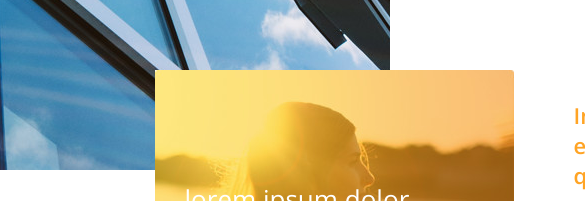
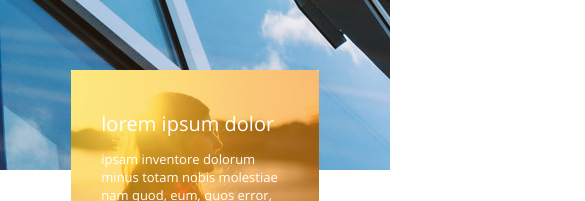
Before and after one commit to cysayuri/desafio-front, a plain HTML site: page index.html in a window 390 px wide. Shown: the part 580-781 px from the top of the page, 585 px wide, since content can reach past the window. Drawn offline with nearby package versions, Linux system fonts and the light colour scheme; a web font is replaced by a local one.

Commit message:
Responsividade | Conteúdo completo

```diff
--- a/index.html
+++ b/index.html
@@ -53,8 +53,8 @@
         <section class="content">
             <div class="boxes">
                 <div class="boxes__item boxes__item--left">
-                    <div class="boxes__img">
-                        <img src="./assets/images/sol.jpg" alt="Descrição da caixa do Sol" alt="Descrição da caixa do Sol">
+                    <div class="boxes__image">
+                        <img src="./assets/images/sol.jpg" alt="Descrição da caixa do Sol" alt="Descrição da caixa do Sol" class="boxes__image-img">
 
                         <div class="boxes__desc">
                             <h4 class="boxes__title boxes__title--left">lorem ipsum dolor</h4>
@@ -64,14 +64,16 @@
                 </div>
 
                 <div class="boxes__item boxes__item--right">
-                    <h4 class="boxes__title boxes__title--right">In expedita est optio quibusdam?</h4>
-                    <p>Lorem ipsum dolor sit amet consectetur adipisicing elit. Perferendis aspernatur ipsam quis provident, numquam placeat debitis iure dolores ea fugit, unde assumenda eius blanditiis natus architecto asperiores aperiam quibusdam repellendus!</p>
+                    <div class="boxes__text">
+                        <h4 class="boxes__title boxes__title--right">In expedita est optio quibusdam?</h4>
+                        <p>Lorem ipsum dolor sit amet consectetur adipisicing elit. Perferendis aspernatur ipsam quis provident, numquam placeat debitis iure dolores ea fugit, unde assumenda eius blanditiis natus architecto asperiores aperiam quibusdam repellendus!</p>
 
-                    <a href="#" class="boxes__btn">
-                        Illo eaque porro quam earum!
+                        <a href="#" class="boxes__btn">
+                            Illo eaque porro quam earum!
 
-                        <img src="./assets/images/seta-laranja.png" alt="Ir para Lorem" alt="Ir para Lorem">
-                    </a>
+                            <img src="./assets/images/seta-laranja.png" alt="Ir para Lorem" alt="Ir para Lorem" class="boxes__btn-img">
+                        </a>
+                    </div>
                 </div>
             </div>
         </section>
--- a/layout/scss/base.scss
+++ b/layout/scss/base.scss
@@ -5,6 +5,18 @@ body {
 
 .wrapper {
     margin: 0 150px;
+
+    @include MQ($L) {
+        margin: 0 100px;
+    }
+
+    @include MQ($M) {
+        margin: 0 60px;
+    }
+
+    @include MQ($S) {
+        margin: 0 30px;
+    }
 }
 
 .container {
--- a/layout/scss/content.scss
+++ b/layout/scss/content.scss
@@ -1,33 +1,78 @@
 .boxes {
     display: flex;
-    margin: 0 auto;
-    width: 90%;
-    // width: 80%; //depende....??
+    justify-content: space-between;
+    margin: 0 40px;
+
+    @include MQ($S) {
+        display: block;
+    }
+
+    @include MQ($XL) {
+        margin: 0;
+    }
 
     &__item {
         border-radius: 3px;
         font: 14px $font-regular;
 
+        @include MQ($M) {
+            font-size: 13px;
+        }
+
         &--left {
             color: #fff;
+            width: 40%;
+
+            @include MQ($S) {
+                margin: auto;
+                width: 55%;
+            }
+
+            @include MQ(575px) {
+                width: 60%;
+            }
+
+            @include MQ($XS) {
+                width: 75%;
+            }
         }
 
         &--right {
             background: #fff;
             color: $tertiary;
-            margin-left: 30px;
-            padding: 10px 30px;
+            width: 56%;
+
+            @include MQ($S) {
+                margin: auto;
+                width: 93%;
+            }
         }
     }
 
-    &__img {
+    &__image {
         position: relative;
+
+        &-img {
+            width: 100%;
+        }
+    }
+
+    &__text {
+        padding: 14px 30px;
+
+        @include MQ(1260px) {
+            padding-top: 10px;
+        }
     }
 
     &__desc {
         bottom: 20px;
         margin: 0 30px;
         position: absolute;
+
+        @include MQ($M) {
+            bottom: 10px;
+        }
     }
 
     &__title {
@@ -35,11 +80,27 @@
 
         &--left {
             font: 26px $font-regular;
+
+            @include MQ($XL) {
+                font-size: 24px;
+            }
+
+            @include MQ($L) {
+                font-size: 20px;
+            }
         }
 
         &--right {
             font: 22px $font-semibold;
             color: $secondary;
+
+            @include MQ(1260px) {
+                margin-top: 10px;
+            }
+
+            @include MQ($XL) {
+                font-size: 20px;
+            }
         }
     }
 
@@ -55,6 +116,28 @@
         text-transform: uppercase;
         margin-top: 30px;
         padding: 5px 10px 5px 20px;
+
+        @include MQ(1260px) {
+            margin-top: 20px;
+            padding: 3px 10px 3px 20px;
+        }
+
+        @include MQ($M) {
+            margin-top: 10px;
+            font-size: 12px;
+        }
+
+        &-img {
+            width: 50px;
+
+            @include MQ($XL) {
+                width: 45px;
+            }
+
+            @include MQ($M) {
+                width: 35px;
+            }
+        }
     }
 }
 
@@ -74,12 +157,19 @@
 
     @include MQ($M) {
         font-size: 15px;
+        margin-top: 200px;
         padding-left: 40px;
     }
 
     @include MQ($S) {
         display: block;
+        margin-top: 350px;
         padding: 0;
+        width: 70%;
+    }
+
+    @include MQ($XS) {
+        margin-top: 400px;
     }
 
     &__text {
```
Also changed, not shown: layout/style.css.
